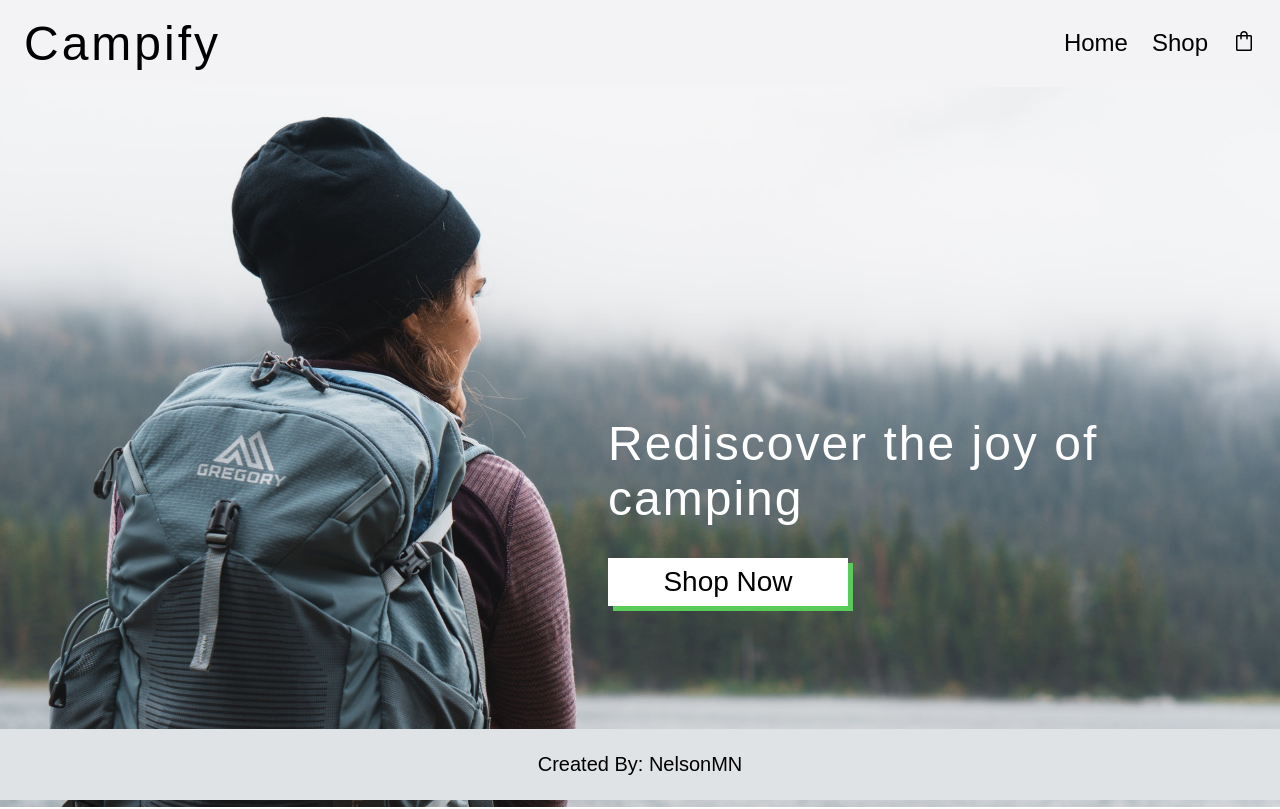
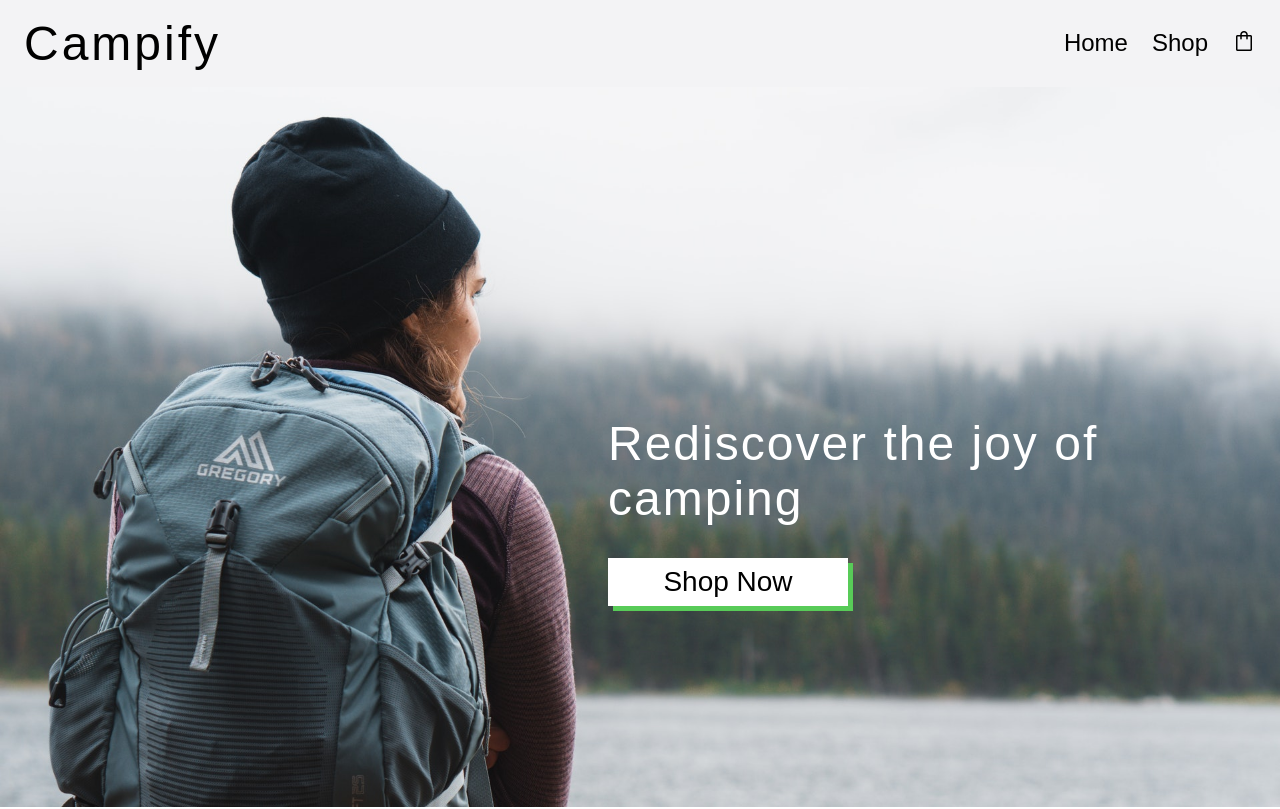
Before and after one commit to NelsonMN/shopping-cart, a React (Create React App) app: page / in a window 1280 px wide. Shown: the top 809 px of the page. Built offline with nearby package versions, Linux system fonts and the light colour scheme.

Commit message:
Fixed footer to stick

```diff
--- a/src/App.css
+++ b/src/App.css
@@ -11,3 +11,8 @@
   -moz-user-drag: none;
   -o-user-drag: none;
 }
+
+.body {
+  min-height: 100vh;
+  position: relative;
+}
--- a/src/pages/Home.js
+++ b/src/pages/Home.js
@@ -8,9 +8,8 @@ import sleeping from '../data/sleeping'
 import tents from '../data/tents'
 
 const Home = () => {
-  console.log(furniture[0].image)
   return (
-    <div>
+    <div className="body">
       <Header />
       <div className="home">
         <div className="section1">
--- a/src/pages/Shop.js
+++ b/src/pages/Shop.js
@@ -5,7 +5,7 @@ import '../styles/shop.css';
 const Shop = ({ getItems, items }) => {
 
   return (
-    <div>
+    <div className='body'>
       <Header />
       <nav className='nav'>
         <button onClick={getItems}>All</button>
--- a/src/styles/footer.css
+++ b/src/styles/footer.css
@@ -1,10 +1,10 @@
 .footer {
     padding: 1.5rem 0;
     width: 100%;
-    bottom: 0;
-    position: absolute;
     text-align: center;
     background-color: rgb(224, 227, 229);
+    position: absolute;
+    bottom: 0;
   }
 
 .footer > a {
```
